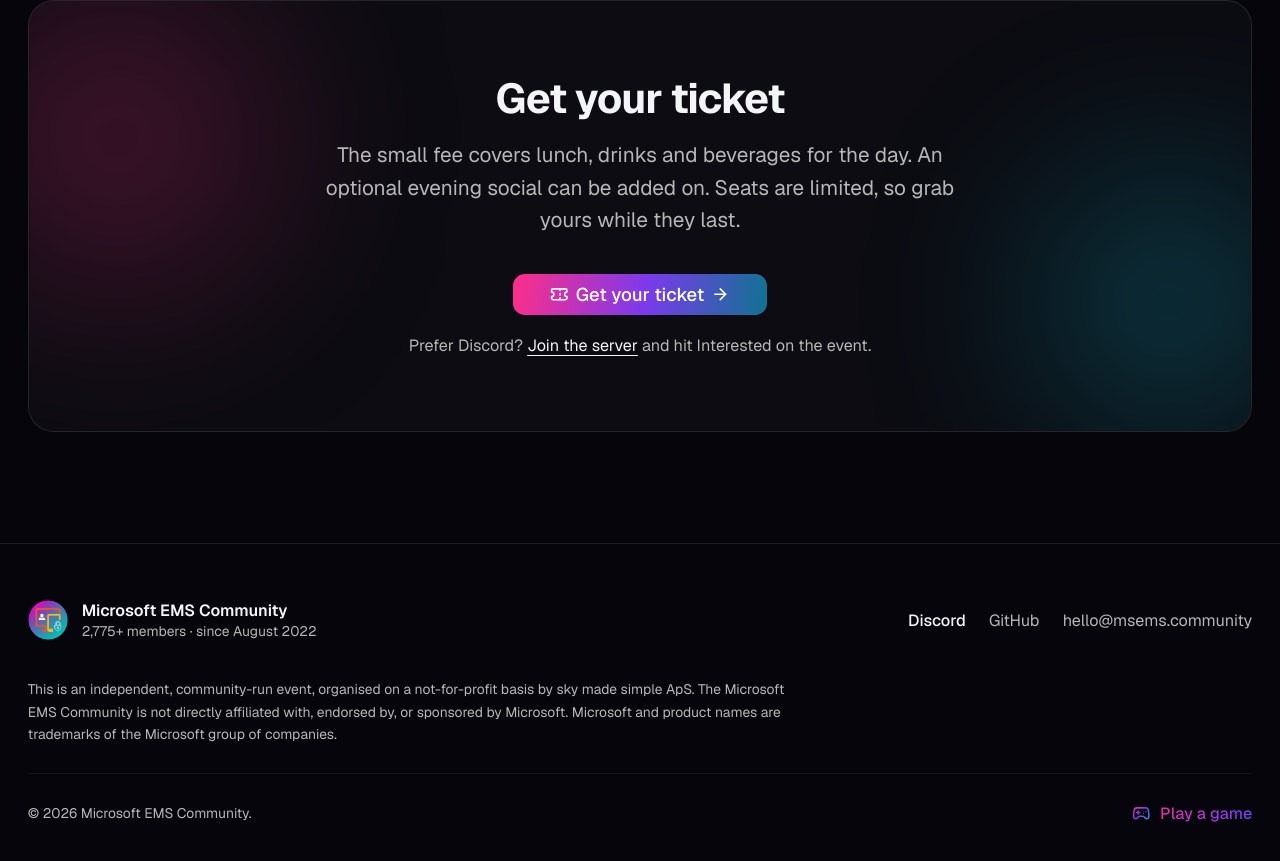
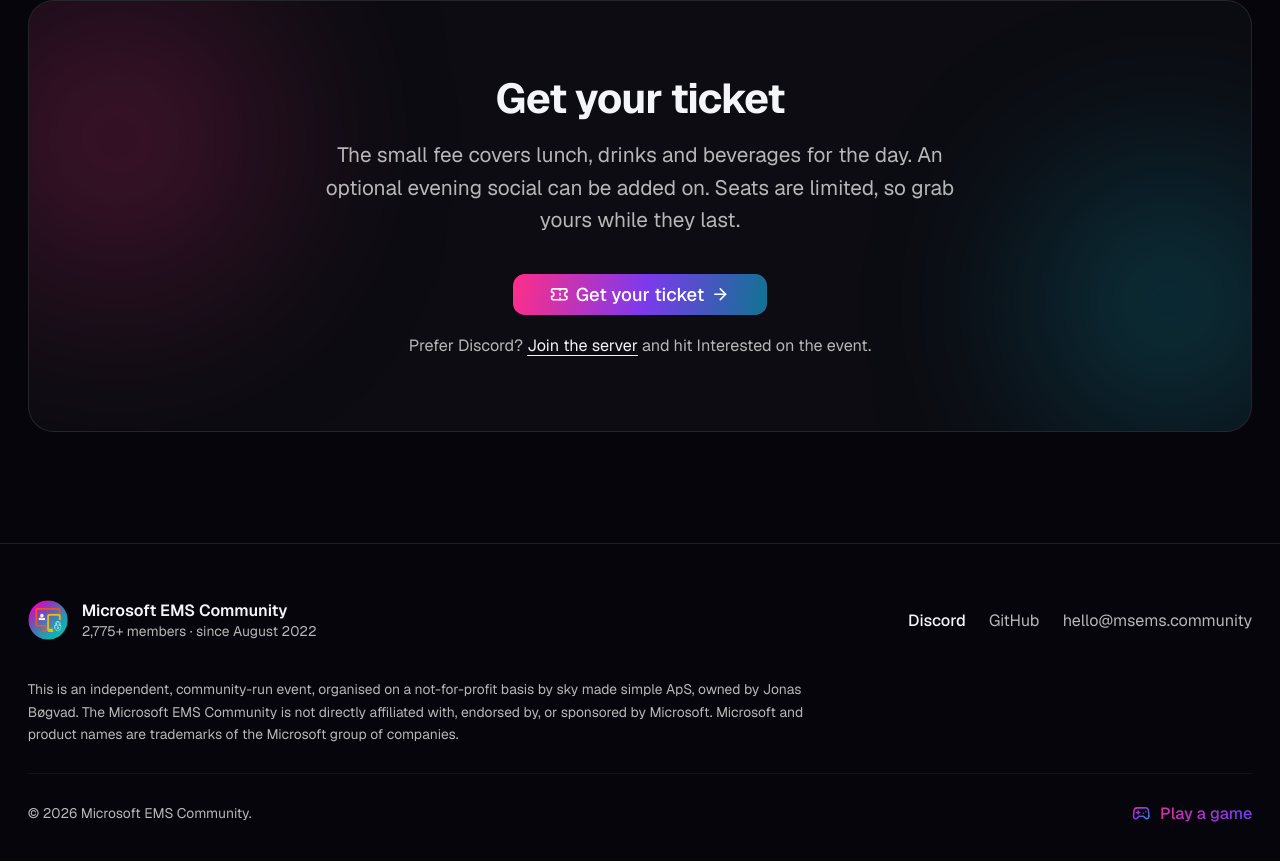
Before and after one commit to Microsoft-EMS-Community/msems-landing, a Next.js app: page / in a window 1280 px wide. Shown: the part 8806-9667 px from the top of the page. Built offline with nearby package versions, Linux system fonts and the light colour scheme; no server answers.

Commit message:
footer: name owner (sky made simple ApS, owned by Jonas Bøgvad)

```diff
--- a/src/components/site-footer.tsx
+++ b/src/components/site-footer.tsx
@@ -56,10 +56,10 @@ export function SiteFooter({ memberLabel }: SiteFooterProps) {
 
         <p className="mt-8 max-w-2xl text-xs leading-relaxed text-muted-foreground">
           This is an independent, community-run event, organised on a
-          not-for-profit basis by sky made simple ApS. The Microsoft EMS
-          Community is not directly affiliated with, endorsed by, or sponsored
-          by Microsoft. Microsoft and product names are trademarks of the
-          Microsoft group of companies.
+          not-for-profit basis by sky made simple ApS, owned by Jonas Bøgvad.
+          The Microsoft EMS Community is not directly affiliated with, endorsed
+          by, or sponsored by Microsoft. Microsoft and product names are
+          trademarks of the Microsoft group of companies.
         </p>
         <div className="mt-6 border-t border-white/5 pt-6">
           <div className="flex flex-wrap items-center justify-between gap-3">
```
